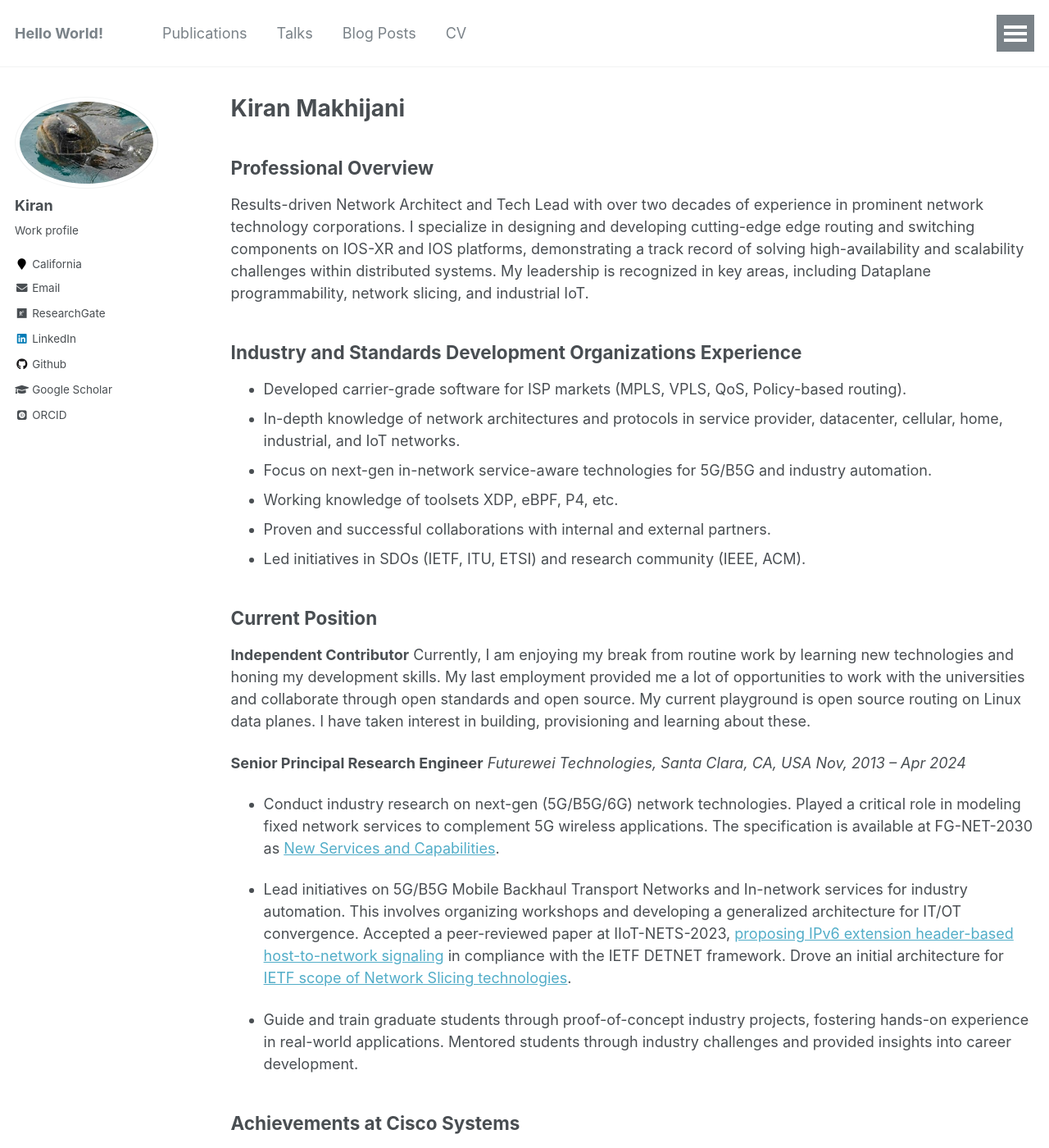
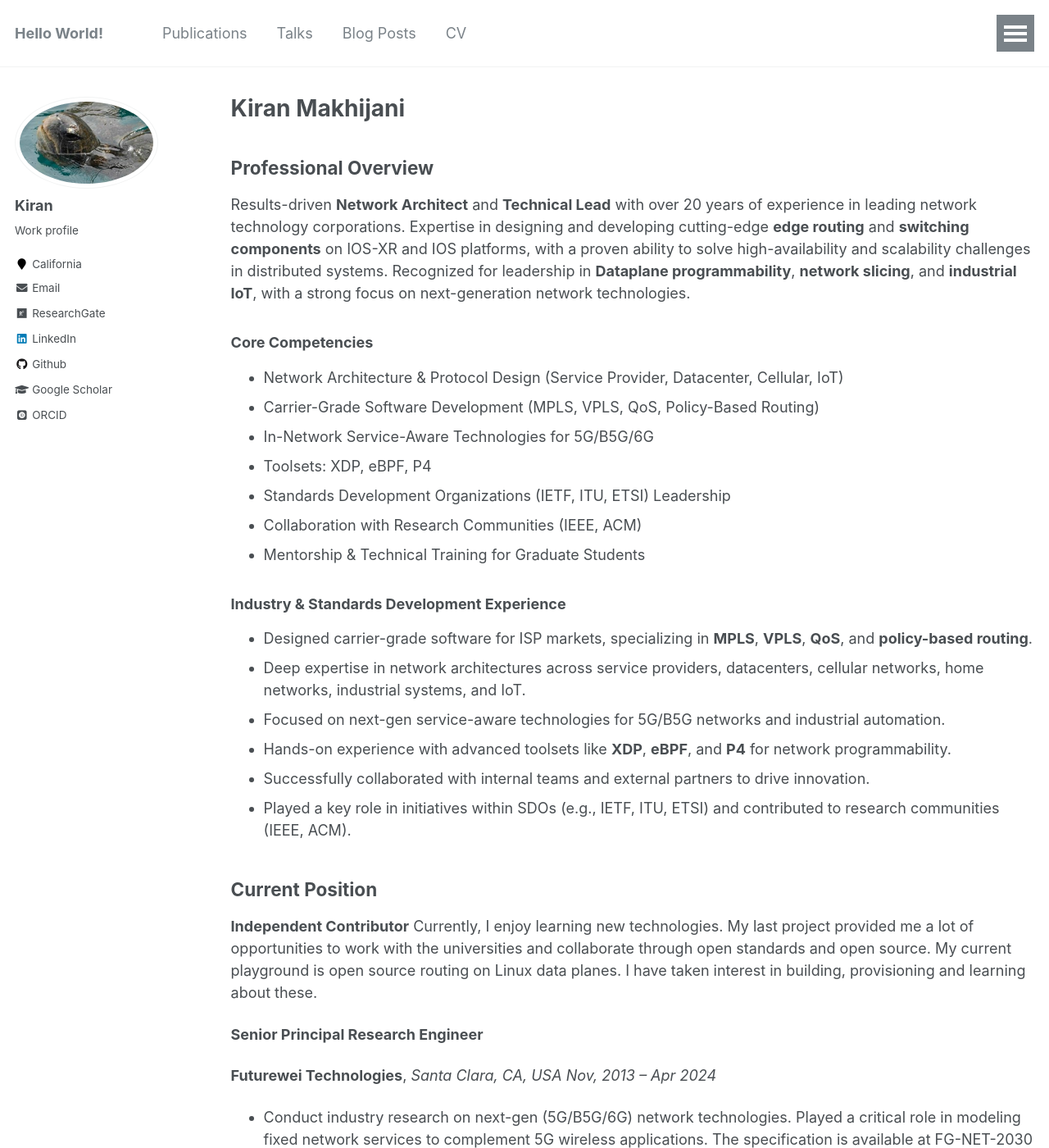
Before and after one commit to kiranmak/me, a Jekyll site: the page built from _pages/resume.md, in a window 1280 px wide and 1400 px high. Shown: the whole window at 82% size. Built offline with Jekyll 4.4.1, drawn with Linux system fonts in a browser that asks for light colours; some web fonts are replaced; some of the changed text lies outside the part shown.

Commit message:
recent update

```diff
--- a/_config.yml
+++ b/_config.yml
@@ -219,3 +219,13 @@ compress_html:
   clippings: all
   ignore:
     envs: development
+
+# Load custom fonts from fonts.google.com etc
+#
+# TIP: Try to keep the number of urls as low to reduce the performance cost
+#      If multiple fonts can be requested in a single url opt for this
+fonts:
+  preconnect_urls:
+    - https://fonts.gstatic.com
+  font_urls:
+    - https://fonts.googleapis.com/css2?family=Merriweather:wght@400;700&display=swap
--- a/_pages/resume.md
+++ b/_pages/resume.md
@@ -11,23 +11,37 @@ redirect_from:
 {% include base_path %}
 
 ## Professional Overview
-Results-driven Network Architect and Tech Lead with over two decades of experience in prominent network technology corporations. I specialize in designing and developing cutting-edge edge routing and switching components on IOS-XR and IOS platforms, demonstrating a track record of solving high-availability and scalability challenges within distributed systems. My leadership is recognized in key areas, including Dataplane programmability, network slicing, and industrial IoT.
+Results-driven **Network Architect** and **Technical Lead** with over 20 years of experience in leading network technology corporations. Expertise in designing and developing cutting-edge **edge routing** and **switching components** on IOS-XR and IOS platforms, with a proven ability to solve high-availability and scalability challenges in distributed systems. Recognized for leadership in **Dataplane programmability**, **network slicing**, and **industrial IoT**, with a strong focus on next-generation network technologies.
 
-## Industry and Standards Development Organizations Experience
-- Developed carrier-grade software for ISP markets (MPLS, VPLS, QoS, Policy-based routing).
-- In-depth knowledge of network architectures and protocols in service provider, datacenter, cellular, home, industrial, and IoT networks.
-- Focus on next-gen in-network service-aware technologies for 5G/B5G and industry automation.
-- Working knowledge of toolsets XDP, eBPF, P4, etc.
-- Proven and successful collaborations with internal and external partners.
-- Led initiatives in SDOs (IETF, ITU, ETSI) and research community (IEEE, ACM).
+
+### Core Competencies
+
+- Network Architecture & Protocol Design (Service Provider, Datacenter, Cellular, IoT)
+- Carrier-Grade Software Development (MPLS, VPLS, QoS, Policy-Based Routing)
+- In-Network Service-Aware Technologies for 5G/B5G/6G
+- Toolsets: XDP, eBPF, P4
+- Standards Development Organizations (IETF, ITU, ETSI) Leadership
+- Collaboration with Research Communities (IEEE, ACM)
+- Mentorship & Technical Training for Graduate Students
+
+### Industry & Standards Development Experience
+
+- Designed carrier-grade software for ISP markets, specializing in **MPLS**, **VPLS**, **QoS**, and **policy-based routing**.
+- Deep expertise in network architectures across service providers, datacenters, cellular networks, home networks, industrial systems, and IoT.
+- Focused on next-gen service-aware technologies for 5G/B5G networks and industrial automation.
+- Hands-on experience with advanced toolsets like **XDP**, **eBPF**, and **P4** for network programmability.
+- Successfully collaborated with internal teams and external partners to drive innovation.
+- Played a key role in initiatives within SDOs (e.g., IETF, ITU, ETSI) and contributed to research communities (IEEE, ACM).
+
 
 ## Current Position
 **Independent Contributor**
-Currently, I am enjoying my break from routine work by learning new technologies and honing my development skills. My last employment provided me a lot of opportunities to work with the universities and collaborate through open standards and open source.
+Currently, I enjoy learning new technologies. My last project provided me a lot of opportunities to work with the universities and collaborate through open standards and open source.
 My current playground is open source routing on Linux data planes. I have taken interest in building, provisioning and learning about these.
 
 **Senior Principal Research Engineer**
-*Futurewei Technologies, Santa Clara, CA, USA*
+
+**Futurewei Technologies**, *Santa Clara, CA, USA*
 *Nov, 2013 – Apr 2024*
 
 - Conduct industry research on next-gen (5G/B5G/6G) network technologies. Played a critical role in modeling fixed network services to complement 5G wireless applications. The specification is available at FG-NET-2030 as [New Services and Capabilities](https://www.itu.int/en/ITU-T/focusgroups/net2030/Documents/Gap_analysis_and_use_cases.pdf).
--- a/_sass/_page.scss
+++ b/_sass/_page.scss
@@ -56,6 +56,7 @@
   }
 
   p, li, dl {
+    font-family: $georgia;
     font-size: 1em;
   }
 
```
Also changed, not shown: other parts of _pages/resume.md (+2 -3 lines), _pages/about.md (+3 -2 lines), 1 other file.
